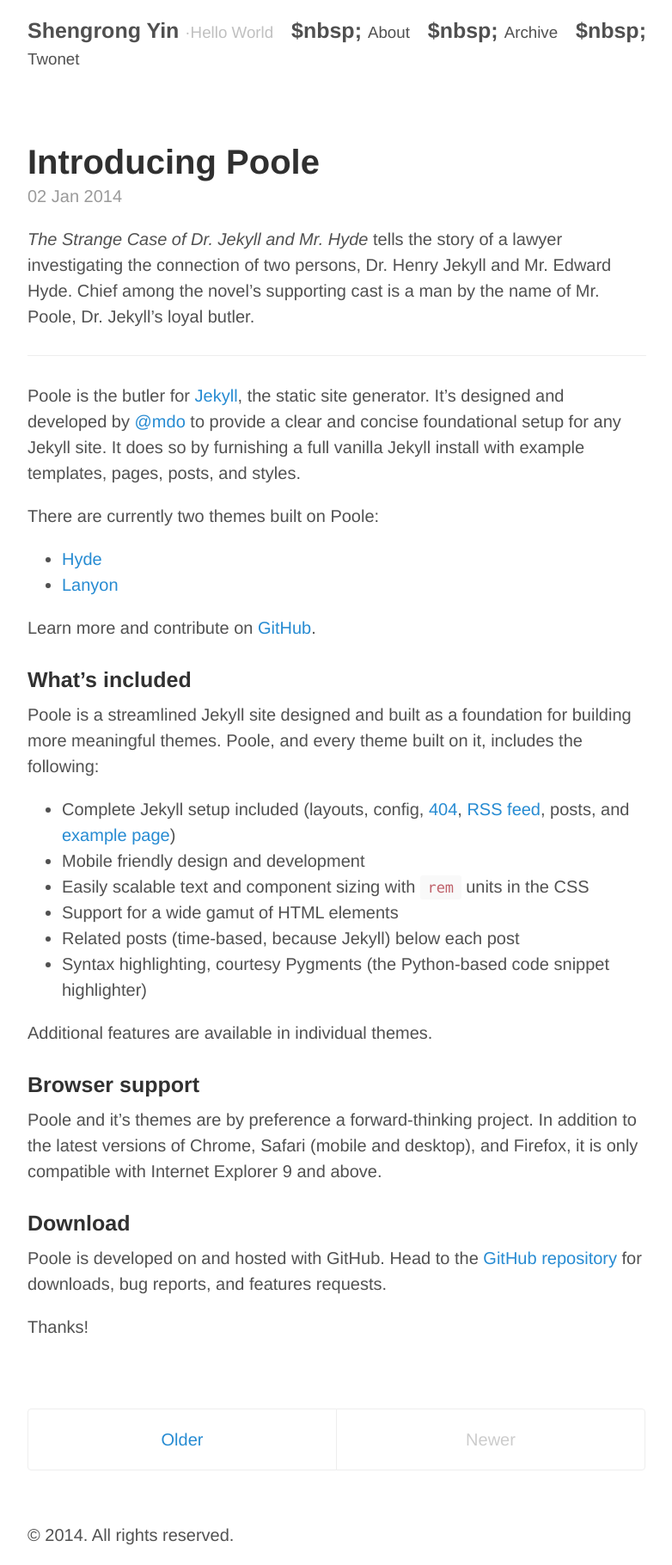
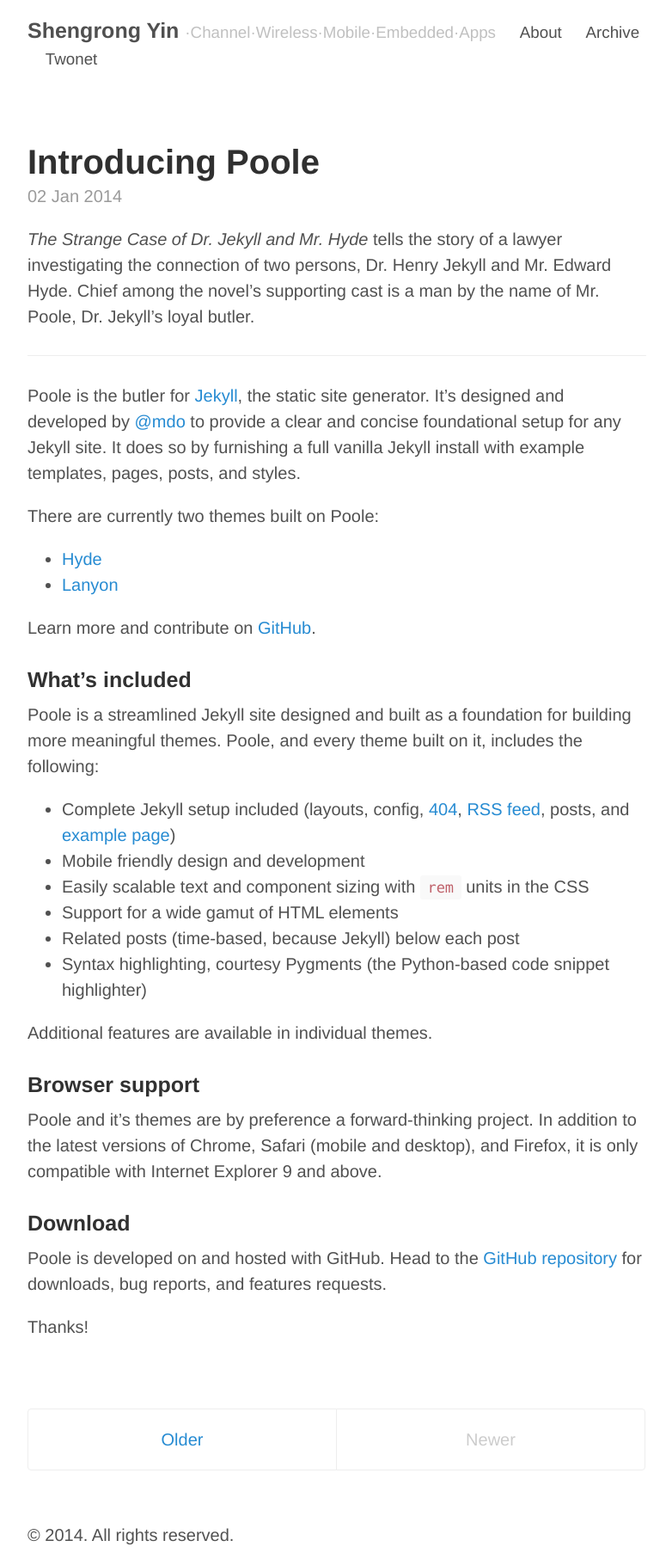
Before and after one commit to syin2/yinshengrong.github.io, a Jekyll site: the page built from index.html, in a window 1280 px wide. Shown: the whole page at 86% size, without its empty margins (248-1030 px from the left). Built offline with Jekyll 4.4.1, drawn with Linux system fonts in a browser that asks for light colours; Markdown is read by kramdown in place of the engine named in the settings; the list of posts is cut into pages by our own code.

Commit message:
fixed type

```diff
--- a/_config.yml
+++ b/_config.yml
@@ -7,19 +7,22 @@
 
 # Setup
 title:            Shengrong Yin
-tagline:          ·Hello World
+tagline:          ·Channel·Wireless·Mobile·Embedded·Apps
 url:              http://syin.us
 paginate:         1
 baseurl:          /
 author:
-  name:           Shengrong Yin
-  url:            https://twitter.com/mdo
+  name:           'Shengrong Yin'
+  url:            https://www2.cs.uh.edu/~syin
   email:          syin@uh.edu
 
 # Custom vars
 version:          1.0.0
 github:
-  repo:           https://github.com/poole/poole
+  repo:           github.com/yinshengrong/yinshengrong.github.io
 
 # Page lists
-pages_list:       {'About':'/about', 'Archive':'/archive', 'Twonet':'/twonet'}
+pages_list:
+  About: '/about/'
+  Archive: '/archive/'
+  Twonet: '/twonet/'
--- a/_layouts/default.html
+++ b/_layouts/default.html
@@ -12,7 +12,7 @@
           <small>{{ site.tagline }}</small>
 
 	  {% for page in site.pages_list %}
-	     &nbsp;&nbsp;$nbsp;
+	     &nbsp;&nbsp;
 	     <small><a href="{{ page[1] }}">{{ page[0] }}</a></small>
           {% endfor %}
         </h3>
```
